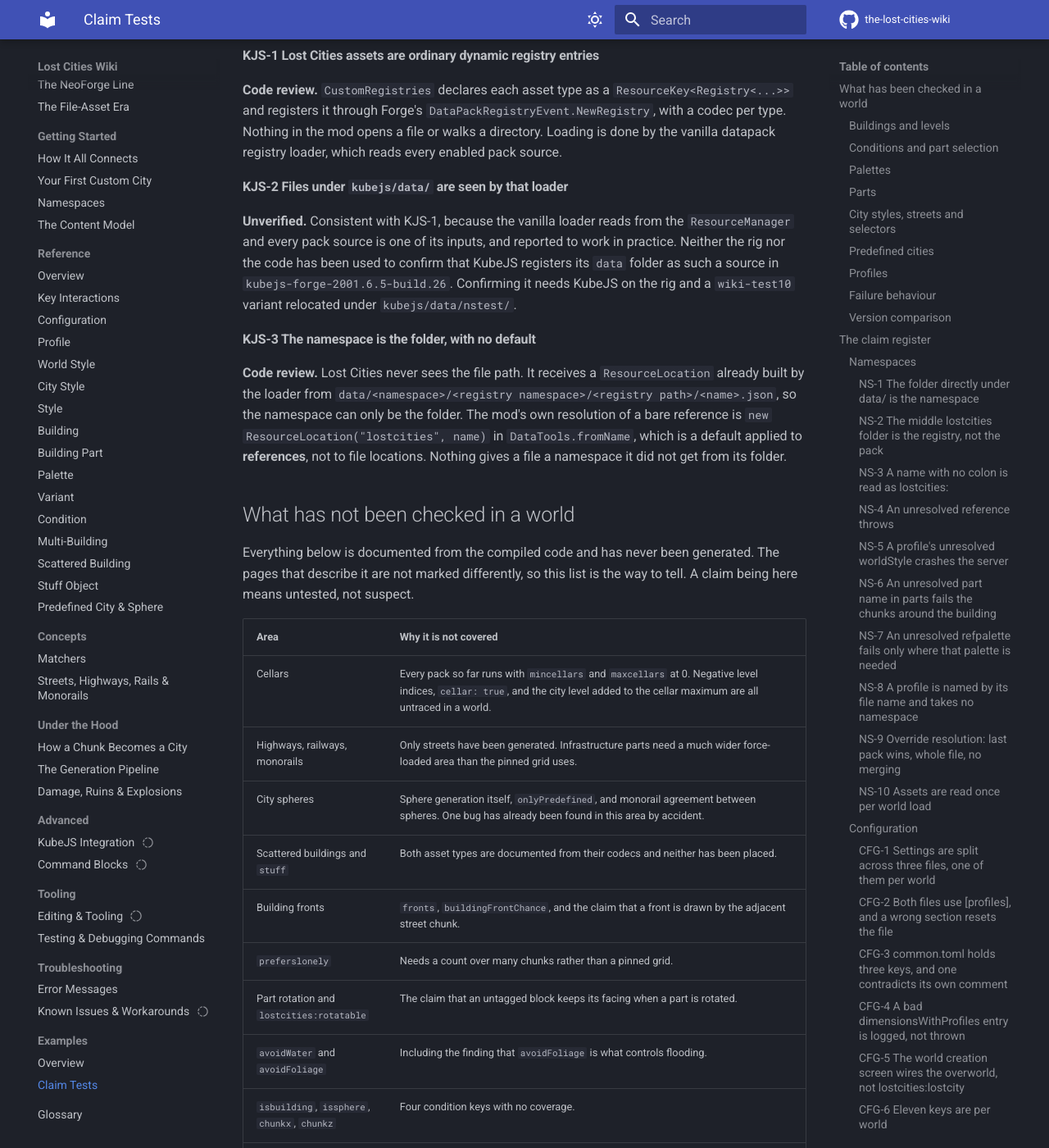
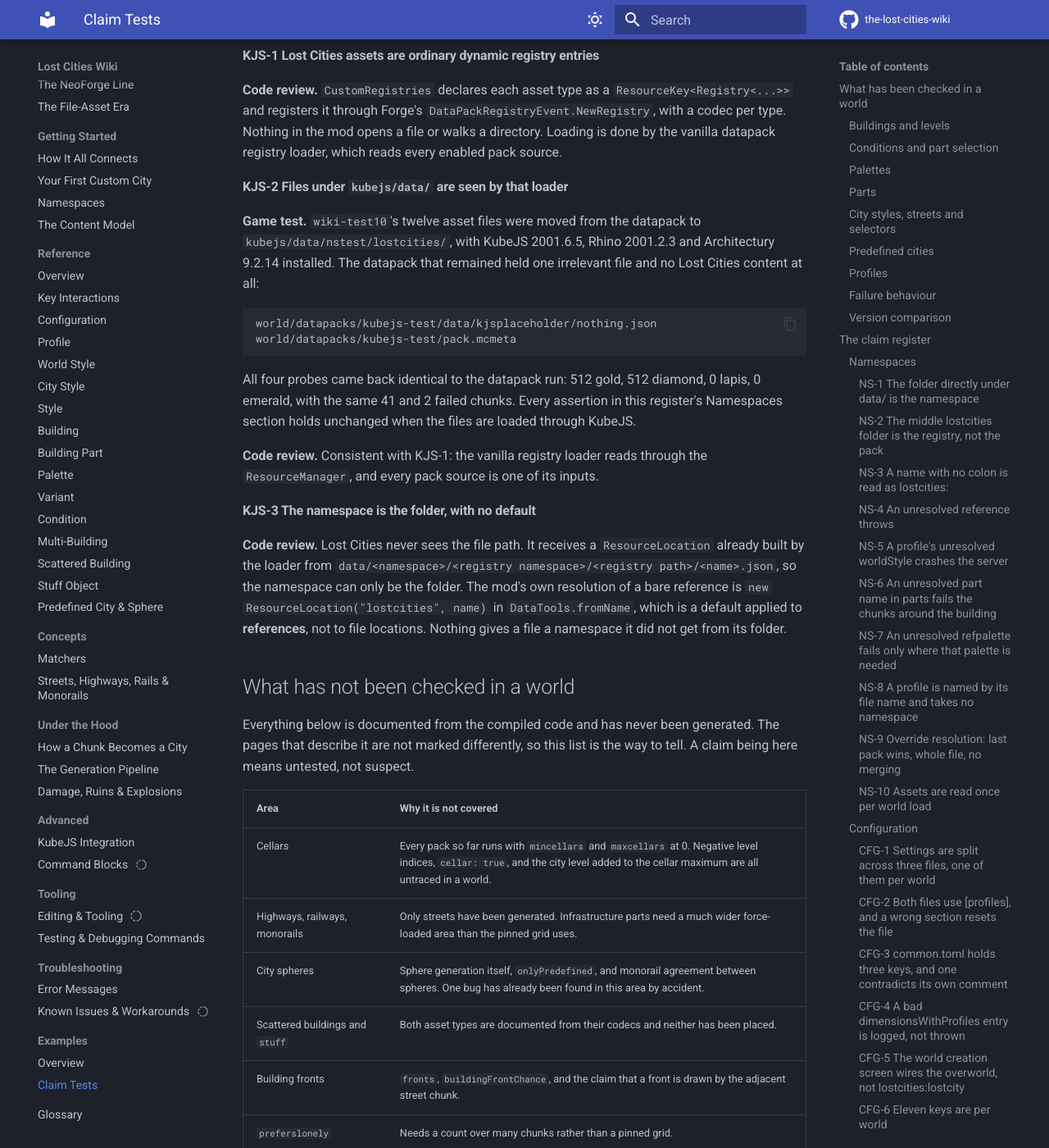
Before and after one commit to RinkyDinkyNooble/the-lost-cities-wiki, an MkDocs documentation site: the page built from docs/examples/claim-tests.md, in a window 1280 px wide and 1400 px high, scrolled down 11305 px. Shown: the whole window at 82% size. Built offline with MkDocs 1.6.1 and Material for MkDocs 9.7.7, drawn with Linux system fonts in a browser that asks for light colours; comment, search, counter and statistics services are not loaded; some of the changed text lies outside the part shown.

Commit message:
Settle KubeJS loading in a world
The twelve wiki-test10 asset files were moved out of the datapack and
into kubejs/data/nstest/lostcities/, leaving a datapack holding one
irrelevant file. KubeJS 2001.6.5, Rhino 2001.2.3, Architectury 9.2.14.

All four probes came back identical to the datapack run, 512 gold, 512
diamond, 0 lapis, 0 emerald, with the same 41 and 2 failed chunks. Every
namespace claim holds unchanged when the files arrive through KubeJS.

KJS-2 moves from unverified to game test verified, the page drops its
in-progress status, and the "KubeJS loading" row leaves the list of
things never run in a world.

Co-Authored-By: Claude Opus 5 <noreply@anthropic.com>

````diff
--- a/docs/examples/claim-tests.md
+++ b/docs/examples/claim-tests.md
@@ -379,12 +379,23 @@ registry loader, which reads every enabled pack source.
 
 #### KJS-2 Files under `kubejs/data/` are seen by that loader { #kjs-2 }
 
-**Unverified.** Consistent with KJS-1, because the vanilla loader reads from the
-`ResourceManager` and every pack source is one of its inputs, and reported to work
-in practice. Neither the rig nor the code has been used to confirm that KubeJS
-registers its `data` folder as such a source in
-`kubejs-forge-2001.6.5-build.26`. Confirming it needs KubeJS on the rig and a
-`wiki-test10` variant relocated under `kubejs/data/nstest/`.
+**Game test.** `wiki-test10`'s twelve asset files were moved from the datapack to
+`kubejs/data/nstest/lostcities/`, with KubeJS 2001.6.5, Rhino 2001.2.3 and
+Architectury 9.2.14 installed. The datapack that remained held one irrelevant file
+and no Lost Cities content at all:
+
+```
+world/datapacks/kubejs-test/data/kjsplaceholder/nothing.json
+world/datapacks/kubejs-test/pack.mcmeta
+```
+
+All four probes came back identical to the datapack run: 512 gold, 512 diamond,
+0 lapis, 0 emerald, with the same 41 and 2 failed chunks. Every assertion in this
+register's Namespaces section holds unchanged when the files are loaded through
+KubeJS.
+
+**Code review.** Consistent with KJS-1: the vanilla registry loader reads through
+the `ResourceManager`, and every pack source is one of its inputs.
 
 #### KJS-3 The namespace is the folder, with no default { #kjs-3 }
 
@@ -415,7 +426,6 @@ tell. A claim being here means untested, not suspect.
 | `isbuilding`, `issphere`, `chunkx`, `chunkz` | Four condition keys with no coverage. |
 | Predefined spheres | The city half is covered, the sphere half is not. |
 | The in-game editor | Six commands documented from the code. They need a client, not a headless server. |
-| KubeJS loading | The path is documented, the load has not been observed. See [KJS-2](#kjs-2). |
 
 ## Corrections this produced
 
@@ -446,6 +456,7 @@ Two, both on [Known Issues](../troubleshooting/known-issues.md) with the evidenc
 | `docs/examples/wiki-test7/` | The pinned grid: 21 assets, 28 probes | Eye or harness |
 | `docs/examples/wiki-test8/` | Ruins, damage, row length, `parts2` | Harness |
 | `docs/examples/wiki-test10/` | Namespace resolution, and what an unresolved reference does | Harness |
+| `research/kubejs-test/` | The same assets loaded through `kubejs/data/` instead. Private, it needs mod jars that are not ours to ship | Harness |
 
 `wiki-test7` supersedes `wiki-test5` and `wiki-test6`, which are earlier builds of
 the same grid kept only because their failures are documented above.
````
Also changed, not shown: docs/advanced/kubejs.md (+3 -4 lines).
